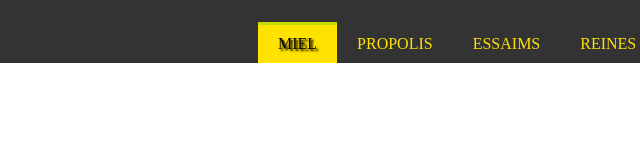
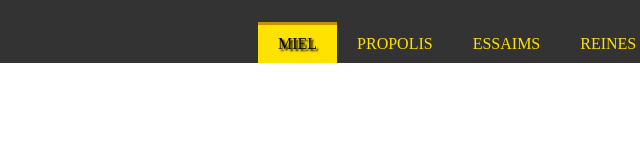
Before and after one commit to lesabeillesdeole/site, a plain HTML site: page index.html in a window 1280 px wide. In both pictures the pointer is over the item "MIEL". Shown: the full height of the page, 138-778 px from the left. Drawn offline with Linux system fonts and the light colour scheme.

Commit message:
nettoyage du CSS

```diff
--- a/style.css
+++ b/style.css
@@ -73,7 +73,7 @@ nav ul li a{
 }
 
 nav ul li:hover{
-	border-top: 3px solid #c3db00;
+	border-top: 3px solid #c39400;
 	background-color:#ffe200;
 
 }
```
